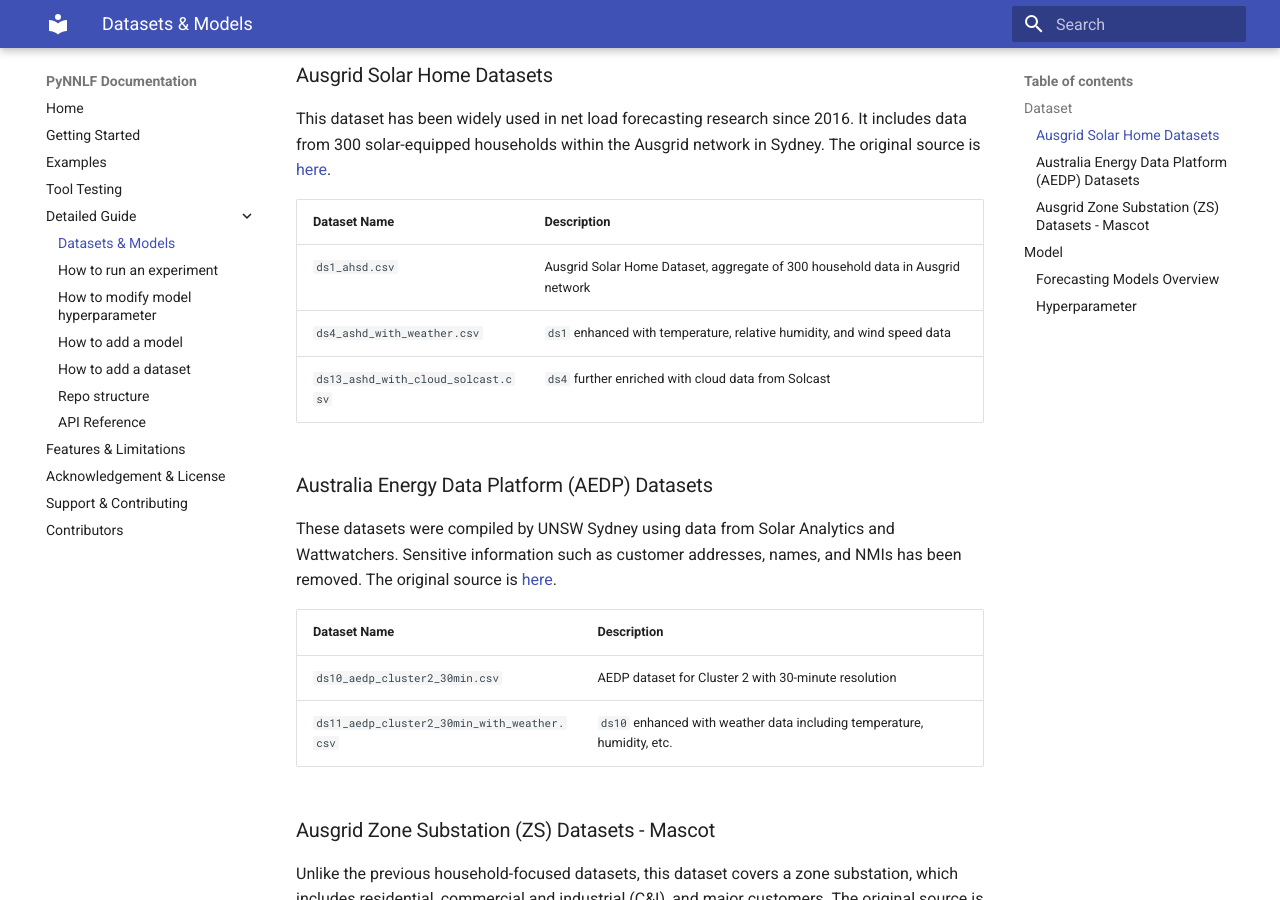
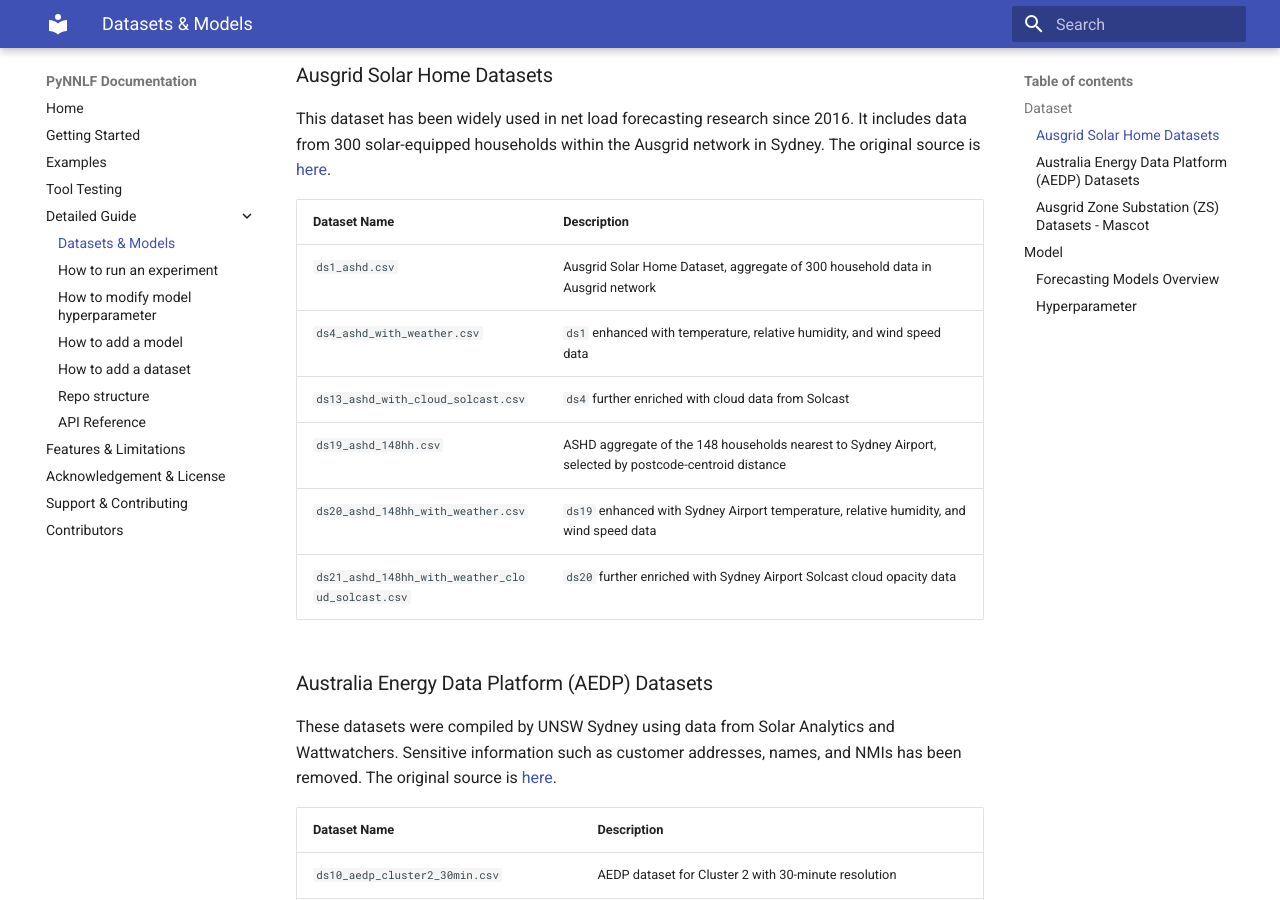
Before and after one commit to mssamhan31/PyNNLF, an MkDocs documentation site: the page built from docs/datasets_models.md, in a window 1280 px wide and 900 px high, scrolled down 989 px. Built offline with MkDocs 1.6.1 and Material for MkDocs 9.7.7, drawn with Linux system fonts in a browser that asks for light colours.

Commit message:
Added ASHD with 148 households dataset

```diff
--- a/docs/datasets_models.md
+++ b/docs/datasets_models.md
@@ -45,9 +45,12 @@ This dataset has been widely used in net load forecasting research since 2016. I
 
 | Dataset Name | Description |
 | --- | --- |
-| `ds1_ahsd.csv` | Ausgrid Solar Home Dataset, aggregate of 300 household data in Ausgrid network |
+| `ds1_ashd.csv` | Ausgrid Solar Home Dataset, aggregate of 300 household data in Ausgrid network |
 | `ds4_ashd_with_weather.csv` | `ds1` enhanced with temperature, relative humidity, and wind speed data |
 | `ds13_ashd_with_cloud_solcast.csv` | `ds4` further enriched with cloud data from Solcast |
+| `ds19_ashd_148hh.csv` | ASHD aggregate of the 148 households nearest to Sydney Airport, selected by postcode-centroid distance |
+| `ds20_ashd_148hh_with_weather.csv` | `ds19` enhanced with Sydney Airport temperature, relative humidity, and wind speed data |
+| `ds21_ashd_148hh_with_weather_cloud_solcast.csv` | `ds20` further enriched with Sydney Airport Solcast cloud opacity data |
 
 ### Australia Energy Data Platform (AEDP) Datasets
 These datasets were compiled by UNSW Sydney using data from Solar Analytics and Wattwatchers. Sensitive information such as customer addresses, names, and NMIs has been removed. The original source is [here](https://darth.engineering.unsw.edu.au/).
```
Also changed, not shown: 4 other files.
